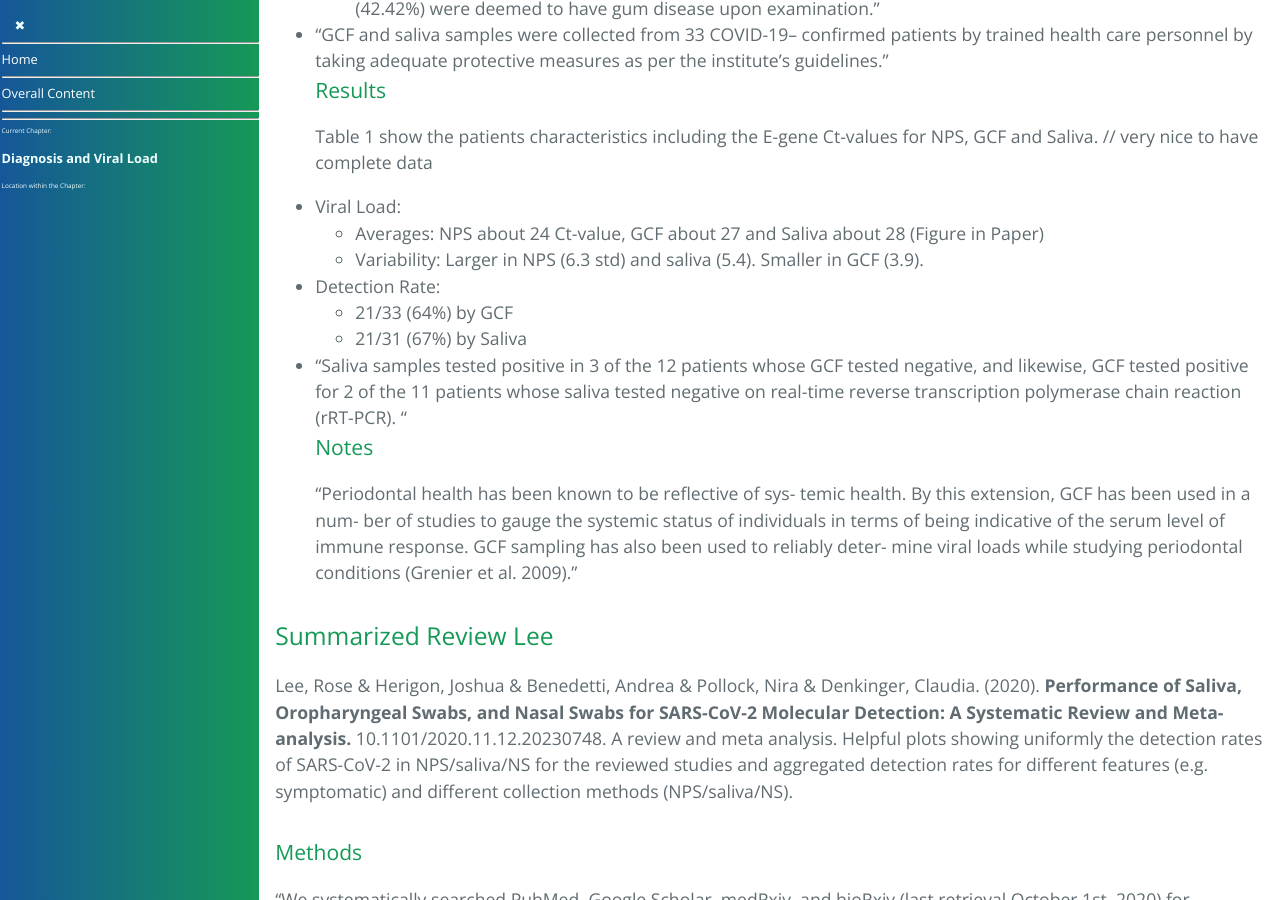
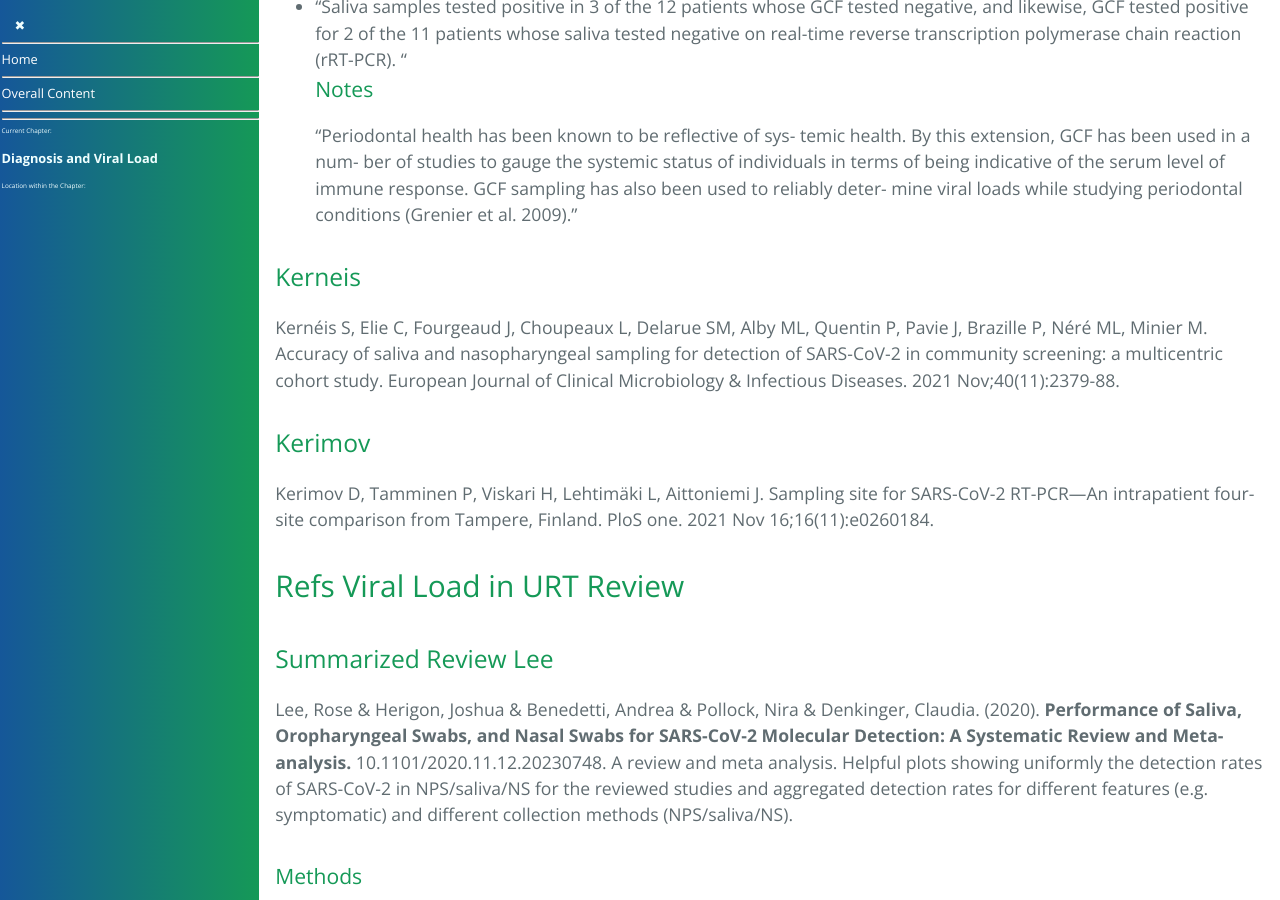
Before and after one commit to forestgrape/coronavirus, a Jekyll site: the page built from 3_medical/diagnosis_and_viral_load.md, in a window 1280 px wide and 900 px high, scrolled down 37873 px. Built offline with Jekyll 4.4.1, drawn with Linux system fonts in a browser that asks for light colours; our own code applies the rules of GitHub Pages for plain Markdown files; some of the changed text lies outside the part shown.

Commit message:
new refs and rm img due to perms

```diff
--- a/3_medical/diagnosis_and_viral_load.md
+++ b/3_medical/diagnosis_and_viral_load.md
@@ -46,6 +46,7 @@
   * [Viral Load in Sputum](#viral-load-in-sputum)
   * [Refs Viral Load in BALF](#refs-viral-load-in-balf)
   * [Viral Load in URT](#viral-load-in-urt)
+  * [Refs Viral Load in URT Review](#refs-viral-load-in-urt-review)
   * [Refs NPA Respiratory Viruses](#refs-npa-respiratory-viruses)
   * [Refs Viral Load in Saliva compared to NPA/NPS Respiratory Viruses](#refs-viral-load-in-saliva-compared-to-npanps-respiratory-viruses)
   * [Refs Viral Load in Saliva compared to NPS](#refs-viral-load-in-saliva-compared-to-nps)
@@ -166,7 +167,7 @@
 > Proteins have specific binding patterns to other proteins. This is used by vertebrates to produces specific proteins (called antibodies) which bind to foreign/unwanted proteins (called antigens). Antigen tests work similarly by detecting specific proteins of SARS-CoV-2 (antigens) and are therefore part of immune tests. How antigen test work is discussed in the chapter [Immuno Assays](immuno_assyas.md).
 
 
-The sensitivity and specificity of antigen tests tend to be lower than PCR based tests. There are many different products of antigen tests which vary a lot in sensitivity and specificity. Specifically for the Roche SARS-CoV-2 rapid antigen test [Salvagno et al](#salvagno) find, that this test gives a positive result for nearly all samples below 30 PCR cycles:
+The sensitivity and specificity of antigen tests tend to be lower than PCR based tests. There are many different products of antigen tests which vary a lot in sensitivity and specificity. Specifically for the Roche SARS-CoV-2 rapid antigen test [Salvagno et al](#salvagno) find, that this test gives a positive result for nearly all samples below 30 PCR cycles. In numbers, the sensitivity is about 90% for less than 30 PCR cycles. The PCR test is done for 3 different genes: the E gene, the RdRP gene and the N gene whereas always the same antigen test (from Roche) is used. The PCR test results vary across the genes. The rapid antigen test agrees best with the PCR test for the RdRP gene (shown the middle).
 
 ![Roche antigen test vs PCR](Images/images%20diagnosis/salvagno_f2.jpg))
 
@@ -563,6 +564,12 @@
 
 ### Time Series Viral Load in URT and LRT Samples
 
+
+#### Savela
+Savela ES, Winnett A, Romano AE, Porter MK, Shelby N, Akana R, Ji J, Cooper MM, Schlenker NW, Reyes JA, Carter AM. Quantitative SARS-CoV-2 viral-load curves in paired saliva and nasal swabs inform appropriate respiratory sampling site and analytical test sensitivity required for earliest viral detection. medRxiv. 2021 Apr 7:2021-04.
+
+
+
 #### Summary Yang
 Yang Y, Yang M, Yuan J, Wang F, Wang Z, Li J, Zhang M, Xing L, Wei J, Peng L, Wong G. Laboratory diagnosis and monitoring the viral shedding of SARS-CoV-2 infection. The innovation. 2020 Nov 25;1(3):100061.
 <https://doi.org/10.1016/j.xinn.2020.100061>
@@ -660,6 +667,9 @@
 * "Our analysis suggests that the viral nucleic acid shedding pattern of patients infected with SARS-CoV-2 resembles that of patients with influenza[4] and appears different from that seen in patients infected with SARS-CoV."
 * "The viral load that was detected in the asymptomatic patient was similar to that in the symptomatic patients, which suggests the transmission potential of asymptomatic or minimally symptomatic patients." //not necessarily the lower respiratory tract is likely more relevant for spread
 * For many patients the time series of their nasal and throat swabs are varying and don't have single local maxima but several. The viral load can even be undetectable one day and be positive the next day. //=> to exclude infection several negative samples are needed.
+
+
+
 
 
 
@@ -757,6 +767,11 @@
 ##### Results
 "Although no correlation was found with baseline SOFA scores or baseline PaO2:FiO2, on day 2 there was a significant positive correlation with SOFA score values (r = 0.658; P = .013) (Figure 1) and a negative correlation with the PaO2:FiO2 ratio (r = −0.556; P = .042).
 In line with the findings of Magleby et al, we showed that the alveolar viral load at the onset of ARDS is tightly correlated with subsequent clinical worsening, especially in terms of hypoxemia." //[Magleby]    (todo add ref)
+
+
+
+
+
 
 ### Viral Load in URT
 
@@ -862,11 +877,24 @@
 -->
 
 
+#### Kerneis
+Kernéis S, Elie C, Fourgeaud J, Choupeaux L, Delarue SM, Alby ML, Quentin P, Pavie J, Brazille P, Néré ML, Minier M. Accuracy of saliva and nasopharyngeal sampling for detection of SARS-CoV-2 in community screening: a multicentric cohort study. European Journal of Clinical Microbiology & Infectious Diseases. 2021 Nov;40(11):2379-88.
+
+
+#### Kerimov
+Kerimov D, Tamminen P, Viskari H, Lehtimäki L, Aittoniemi J. Sampling site for SARS-CoV-2 RT-PCR—An intrapatient four-site comparison from Tampere, Finland. PloS one. 2021 Nov 16;16(11):e0260184.
+
+
+
+### Refs Viral Load in URT Review
+
 #### Summarized Review Lee
 Lee, Rose & Herigon, Joshua & Benedetti, Andrea & Pollock, Nira & Denkinger, Claudia. (2020). **Performance of Saliva, Oropharyngeal Swabs, and Nasal Swabs for SARS-CoV-2 Molecular Detection: A Systematic Review and Meta-analysis.** 10.1101/2020.11.12.20230748.
 A review and meta analysis. Helpful plots showing uniformly the detection rates of SARS-CoV-2 in NPS/saliva/NS for the reviewed studies and aggregated detection rates for different features (e.g. symptomatic) and different collection methods (NPS/saliva/NS).
+
 ##### Methods
 "We systematically searched PubMed, Google Scholar, medRxiv, and bioRxiv (last retrieval October 1st, 2020) for comparative studies of alternative specimen types [saliva, oropharyngeal (OP), and nasal (NS) swabs] versus NP swabs for SARS-CoV-2 diagnosis using nucleic acid amplification testing (NAAT)." => "From 1,253 unique citations, we identified 25 saliva, 11 NS, 6 OP, and 4 OP/NS studies meeting 15 inclusion criteria."
+
 ##### Findings
 The results from the different studies/data aggregated by feature are summarized to a figure which shows % positive alternate specimens, % positive NP specimens and (if available) % specimens where both NP and alternate are positive.
 Selected aggregated results, the complete list is found in Figure 2 in the paper
@@ -1507,6 +1535,7 @@
 ##### Methods
 * "Posterior oropharyngeal saliva was collected at 5 different time points within the same day from 18 patients with previously confirmed SARS-CoV-2 infection by molecular testing. Cycle threshold (Ct) values were compared."
 * "The 5 specific time points were (1) early-morning (first thing in the morning upon awakening, before teeth brushing, mouth rinsing, and eating breakfast); (2) before lunch; (3) before afternoon tea at 3 pm; (4) before dinner; and (5) before bedtime (and before teeth brushing). Patients were not asked to refrain from eating, drinking, or mouth rinsing before collection of posterior oropharyngeal saliva at the second, third, and fourth time points to resemble spot saliva taken at the clinic in real life."
+
 ##### Results
 * "There was an overall trend of lower Ct values from specimens collected in the early morning, with a gradual decrease of viral load towards nighttime, but reaching statistical significance only when compared with the specimens collected at bedtime. Eight out of 13 subjects had a higher viral load in the early morning than the rest of the 4 time points (before lunch, before teatime at 3 pm, before dinner, before bedtime)."
 * "The distribution of Ct values at 5 different time points is shown in Figure 1. The medians (IQRs) at early morning, before lunch, before teatime at 3 pm, before dinner, and before bedtime were 34.5 (32.5–41), 38.2 (33.9–41), 36.3 (34.5–41), 41 (34.7–41), and 41 (34.7–41), respectively."
```
Also changed, not shown: other parts of 3_medical/diagnosis_and_viral_load.md (+1 -1 lines).
